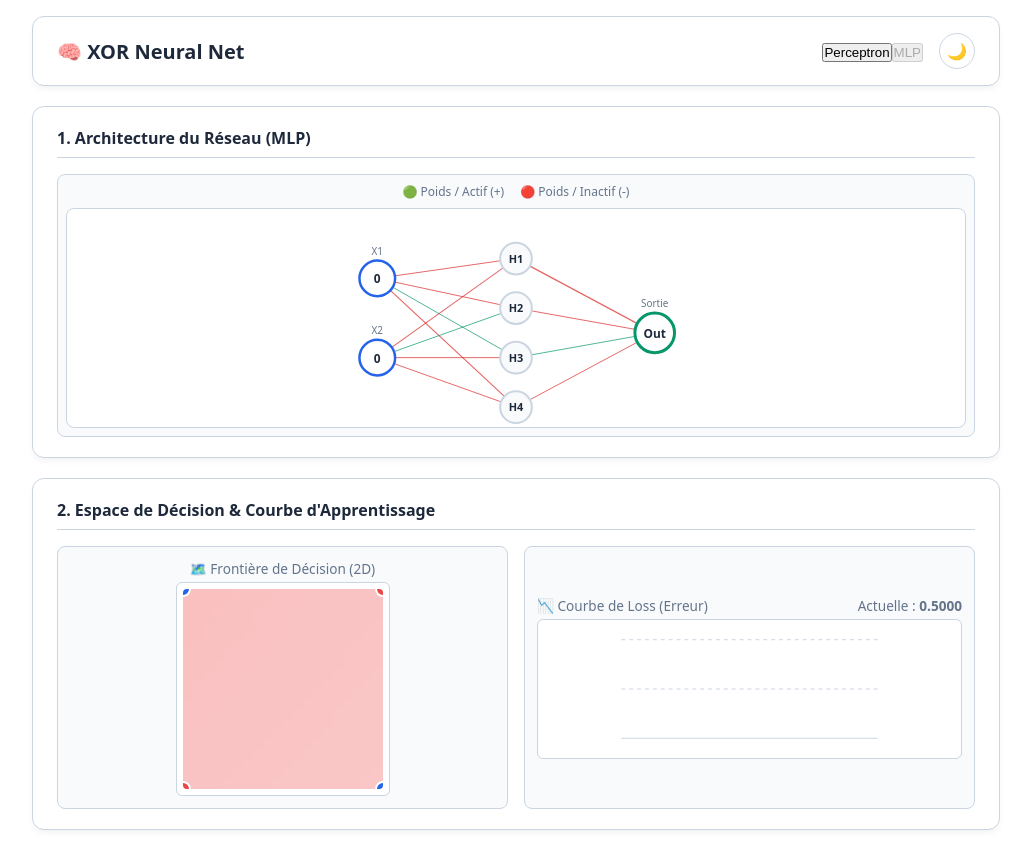
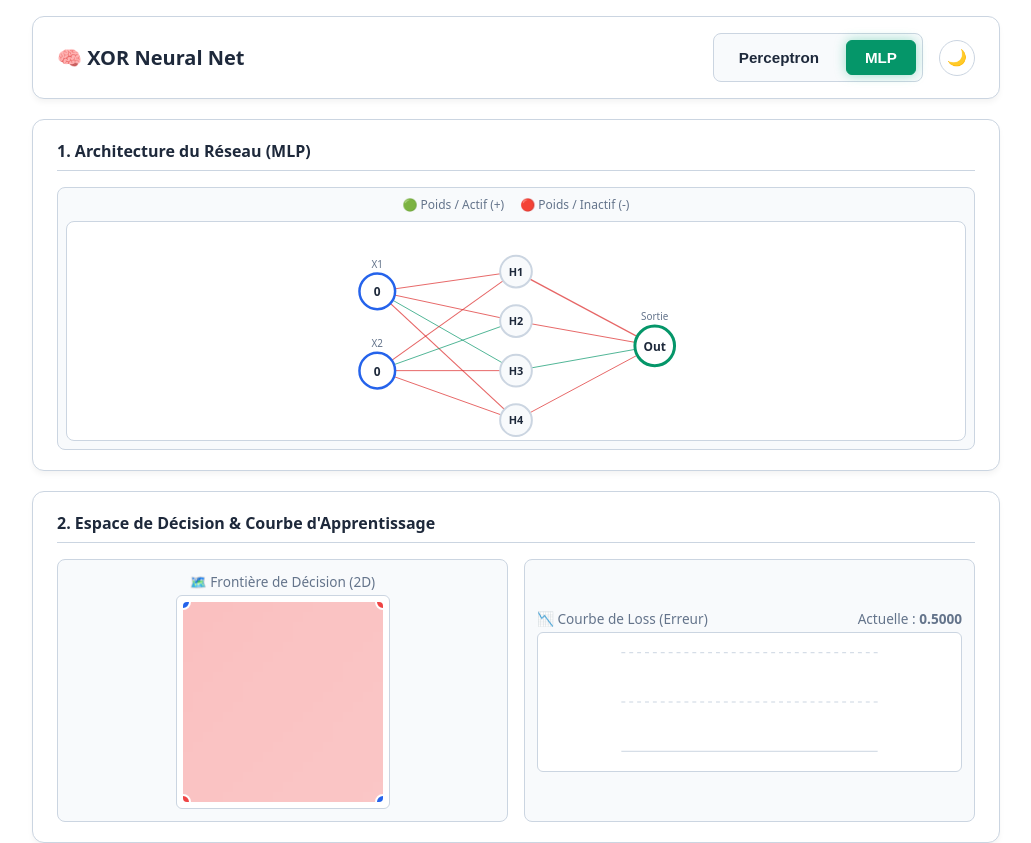
Before and after one commit to Dens-pro/xor-neural-network, a React (Vite) app: page / in a window 1280 px wide. Shown: the top 843 px of the page, without its empty margins (124-1155 px from the left). Built offline with nearby package versions, Linux system fonts and the light colour scheme.

Commit message:
add smooth active states for MLP and perceptron model switcher

```diff
--- a/src/components/ModeToggle.jsx
+++ b/src/components/ModeToggle.jsx
@@ -1,24 +1,20 @@
-// This function allow us to switch between mlp and perceptron
-function ModeToggle({ mode, setMode }){
-   return(
-       <div className="mode-toggle">
+import React from 'react';
+
+export default function ModeToggle({ mode, setMode }) {
+    return (
+        <div className="mode-toggle-container">
             <button
-           className={mode === "perceptron" ? "active" : ""}
-           onClick={() => setMode("perceptron")}
-           disabled={mode === "perceptron"}
+                className={mode === 'perceptron' ? 'active' : ''}
+                onClick={() => setMode('perceptron')}
             >
                 Perceptron
             </button>
-
             <button
-              className={mode === "mlp" ? "active" : ""}
-               onClick={() => setMode("mlp")}
-               disabled={mode === "mlp"}
+                className={mode === 'mlp' ? 'active' : ''}
+                onClick={() => setMode('mlp')}
             >
                 MLP
             </button>
         </div>
     );
 }
-
-export default ModeToggle;
```
Lines whose indentation alone changed are shown as unchanged.
